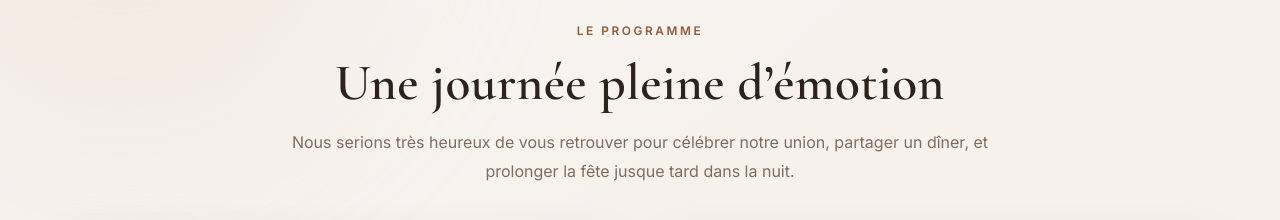
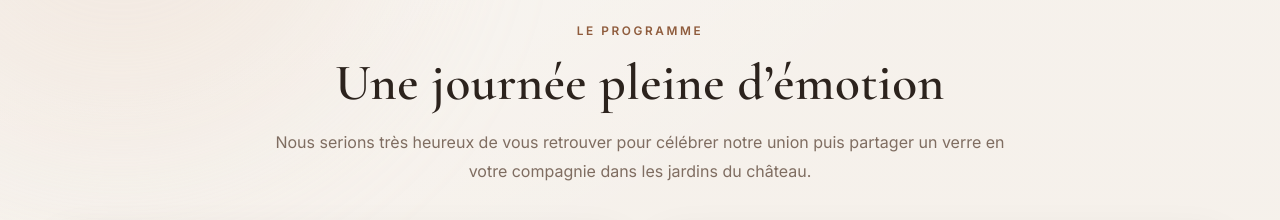
Before and after one commit to VinceM0108/Faire-part-Alison-Vincent, a React (Vite) app: page / in a window 1280 px wide. Shown: the part 840-1060 px from the top of the page. Built offline with nearby package versions, Linux system fonts and the light colour scheme; no server answers.

Commit message:
Add files via upload

```diff
--- a/src/App.jsx
+++ b/src/App.jsx
@@ -327,10 +327,14 @@ export default function App() {
       <main>
         <section className="section container">
           <SectionTitle
-            overline="Le programme"
-            title="Une journée pleine d’émotion"
-            text="Nous serions très heureux de vous retrouver pour célébrer notre union, partager un dîner, et prolonger la fête jusque tard dans la nuit."
-          />
+  	   overline="Le programme"
+  	    title="Une journée pleine d’émotion"
+  	    text={
+    	     isDinnerGuest
+      	      ? "Nous serions très heureux de vous retrouver pour célébrer notre union, partager un dîner, et prolonger la fête jusque 			 tard dans la nuit."
+      	      : "Nous serions très heureux de vous retrouver pour célébrer notre union puis partager un verre en votre compagnie dans les 	         jardins du château."
+  	    }
+	  />
 
           <div className="event-grid">
             <article className="event-card">
```
